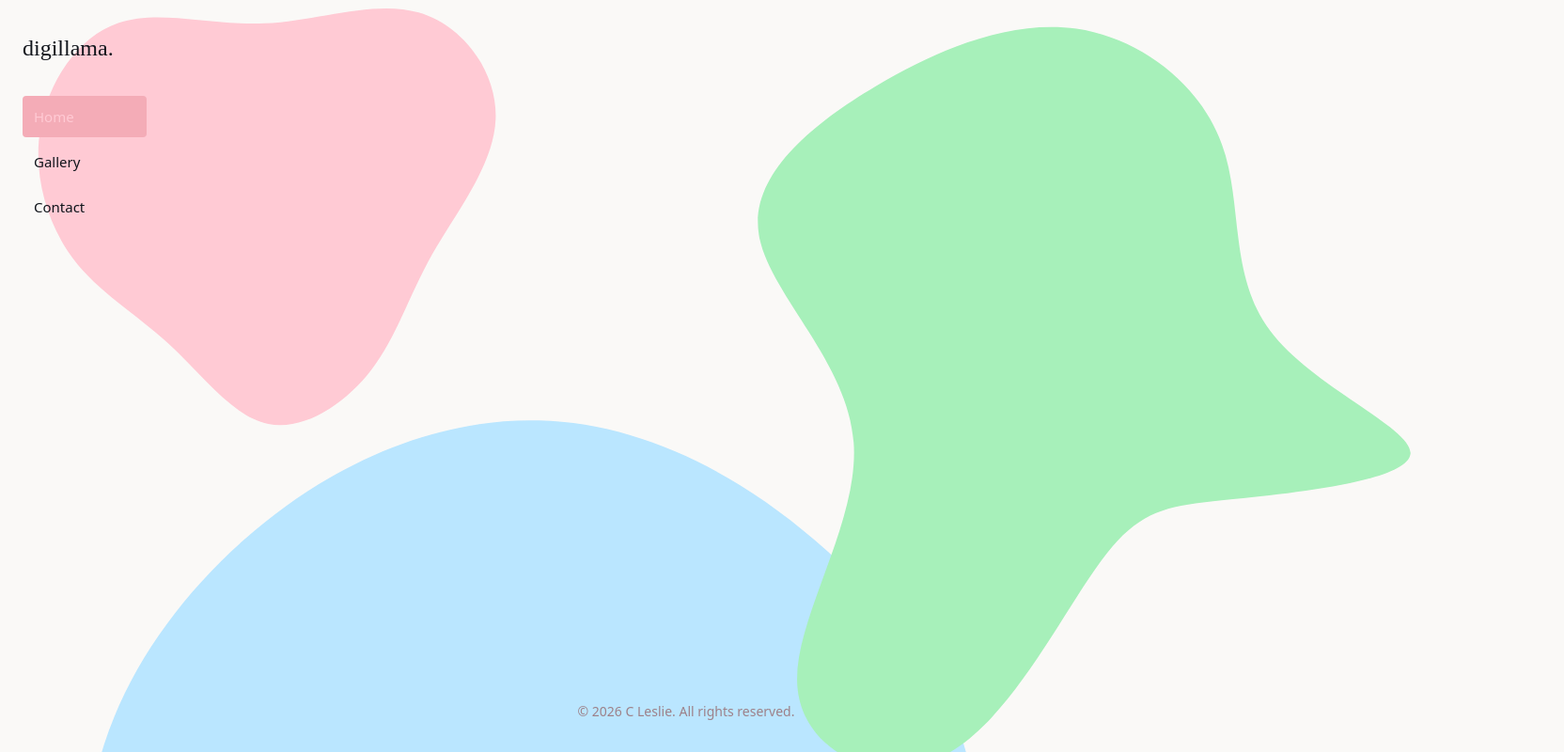
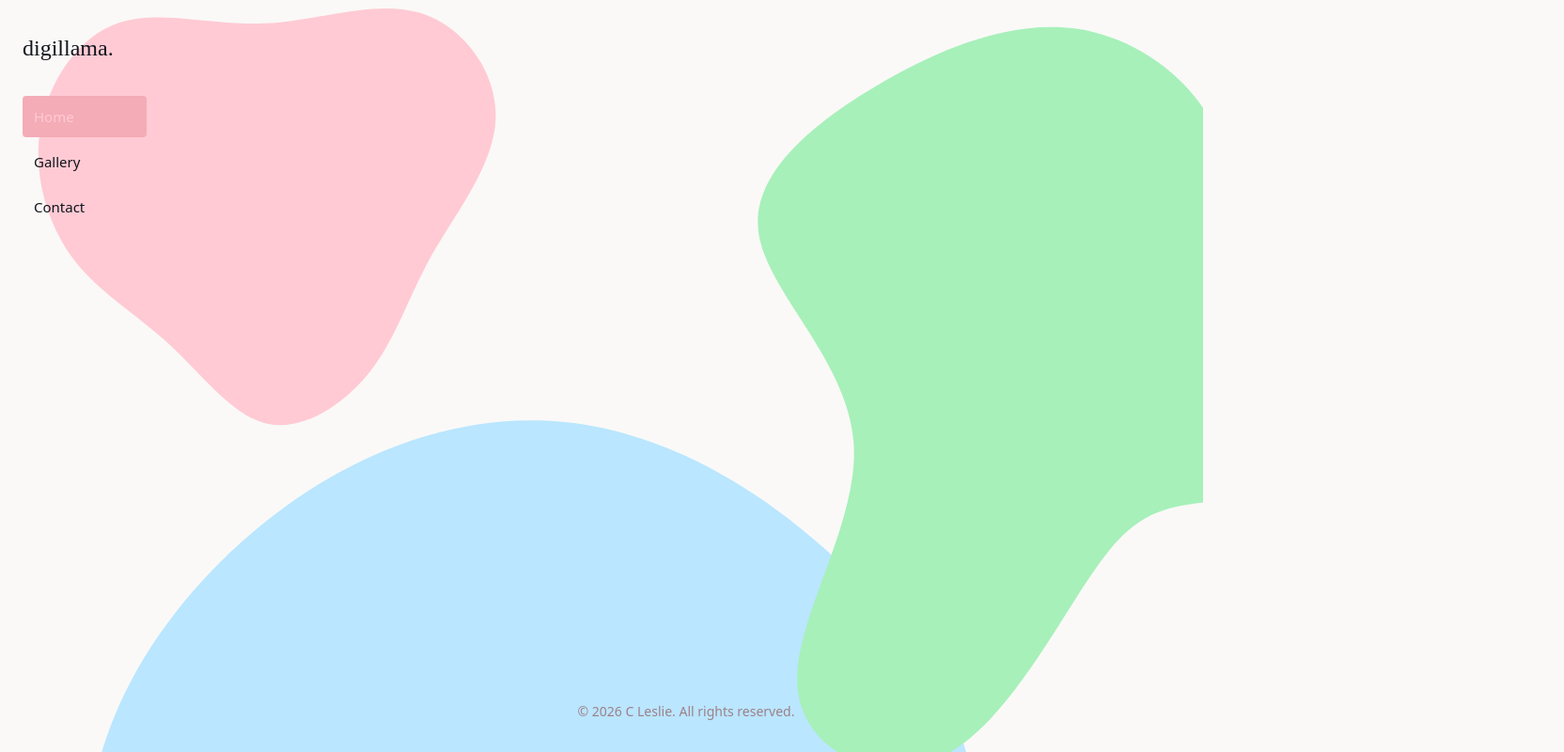
Before and after one commit to claydotd/digillama, a React (Vite) app: page / in a window 1280 px wide. Shown: the top 800 px of the page at 94% size, 1664 px wide, since content can reach past the window. Built offline with nearby package versions, Linux system fonts and the light colour scheme; a web font is replaced by a local one.

Commit message:
fixed nav and body sizing issues

```diff
--- a/src/App.css
+++ b/src/App.css
@@ -6,15 +6,33 @@
 }
 
 .site-content {
+  position: relative;
   flex: 1;
   display: flex;
   flex-direction: column;
   min-width: 0;
 }
 
+.site-blobs {
+  position: absolute;
+  inset: 0;
+  overflow: hidden;
+  pointer-events: none;
+  z-index: 0;
+}
+
+.site-content > main,
+.site-content > .site-footer {
+  position: relative;
+  z-index: 1;
+  padding-top: var(--nav-height);
+}
+
 @media (min-width: 768px) {
-  .site-content {
-    margin-left: var(--sidebar-width);
+  .site-content > main,
+  .site-content > .site-footer {
+    padding-top: 0;
+    padding-left: var(--sidebar-width);
   }
 }
 
--- a/src/components/Layout.jsx
+++ b/src/components/Layout.jsx
@@ -8,8 +8,7 @@ export default function Layout() {
     <div className="site-layout">
       <Nav />
       <div className="site-content">
-        <main>
-          <Outlet />
+        <div className="site-blobs" aria-hidden="true">
           <div className="blob-1">
             <svg viewBox="0 0 200 200" xmlns="http://www.w3.org/2000/svg">
               <path fill="#FFCAD4" d="M51.7,-64.6C66.6,-60.3,77.9,-44.7,77.3,-29.2C76.7,-13.7,64.3,1.6,56.2,15.8C48.2,30,44.5,43.2,35.9,54.3C27.3,65.5,13.6,74.6,1.7,72.2C-10.2,69.8,-20.3,55.8,-31.5,45.5C-42.6,35.2,-54.8,28.5,-63.3,17.1C-71.8,5.7,-76.6,-10.4,-74.1,-25.9C-71.6,-41.4,-61.7,-56.5,-48.2,-61.1C-34.6,-65.8,-17.3,-60.2,0.6,-61C18.4,-61.8,36.8,-68.9,51.7,-64.6Z" transform="translate(100 100)" />
@@ -25,6 +24,9 @@ export default function Layout() {
               <path fill="#A7F0BA" d="M28.9,-54.4C33.4,-42.2,30.2,-27.2,39,-15.6C47.8,-3.9,68.6,4.5,68.1,9.9C67.5,15.4,45.6,17.9,31.7,19.3C17.8,20.7,12,21,3.8,32.2C-4.4,43.3,-15,65.2,-28.4,72.4C-41.9,79.6,-58.2,72.1,-59.3,58.3C-60.4,44.6,-46.4,24.6,-47.6,7.6C-48.8,-9.4,-65.3,-23.4,-67.3,-35.6C-69.3,-47.8,-56.7,-58.3,-43.1,-66.4C-29.5,-74.5,-14.7,-80.3,-1.3,-78.4C12.2,-76.4,24.5,-66.7,28.9,-54.4Z" transform="translate(100 100)" />
             </svg>
           </div>
+        </div>
+        <main>
+          <Outlet />
         </main>
         <footer className="site-footer">
           <div className="container">
--- a/src/components/Nav.css
+++ b/src/components/Nav.css
@@ -1,6 +1,8 @@
 .nav-header {
-  position: sticky;
+  position: fixed;
   top: 0;
+  left: 0;
+  right: 0;
   z-index: 100;
   /* background-color: var(--color-nav-bg); */
   /* border-bottom: 1px solid var(--color-border); */
@@ -91,14 +93,11 @@
 
 @media (min-width: 768px) {
   .nav-header {
-    position: fixed;
-    top: 0;
-    left: 0;
+    right: auto;
     width: var(--sidebar-width);
     height: 100svh;
     border-bottom: none;
     /* border-right: 1px solid var(--color-border); */
-
   }
 
   .nav-inner {
--- a/src/index.css
+++ b/src/index.css
@@ -17,6 +17,7 @@
   --color-nav-bg: rgba(250, 249, 247, 0.92);
   --color-green: #D8E2DC;
   --sidebar-width: 180px;
+  --nav-height: 4rem;
 }
 
 /* Fonts */
```
